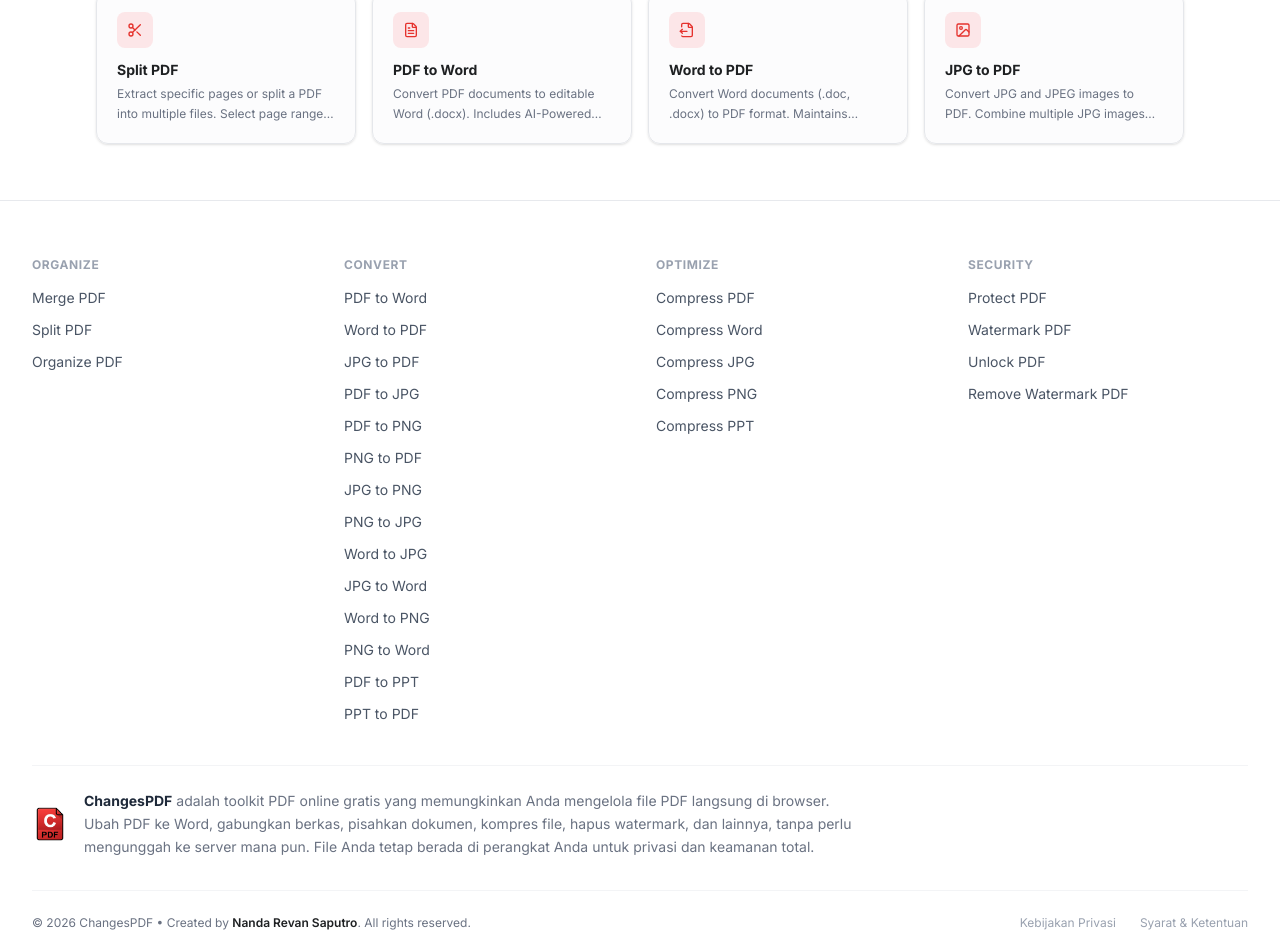
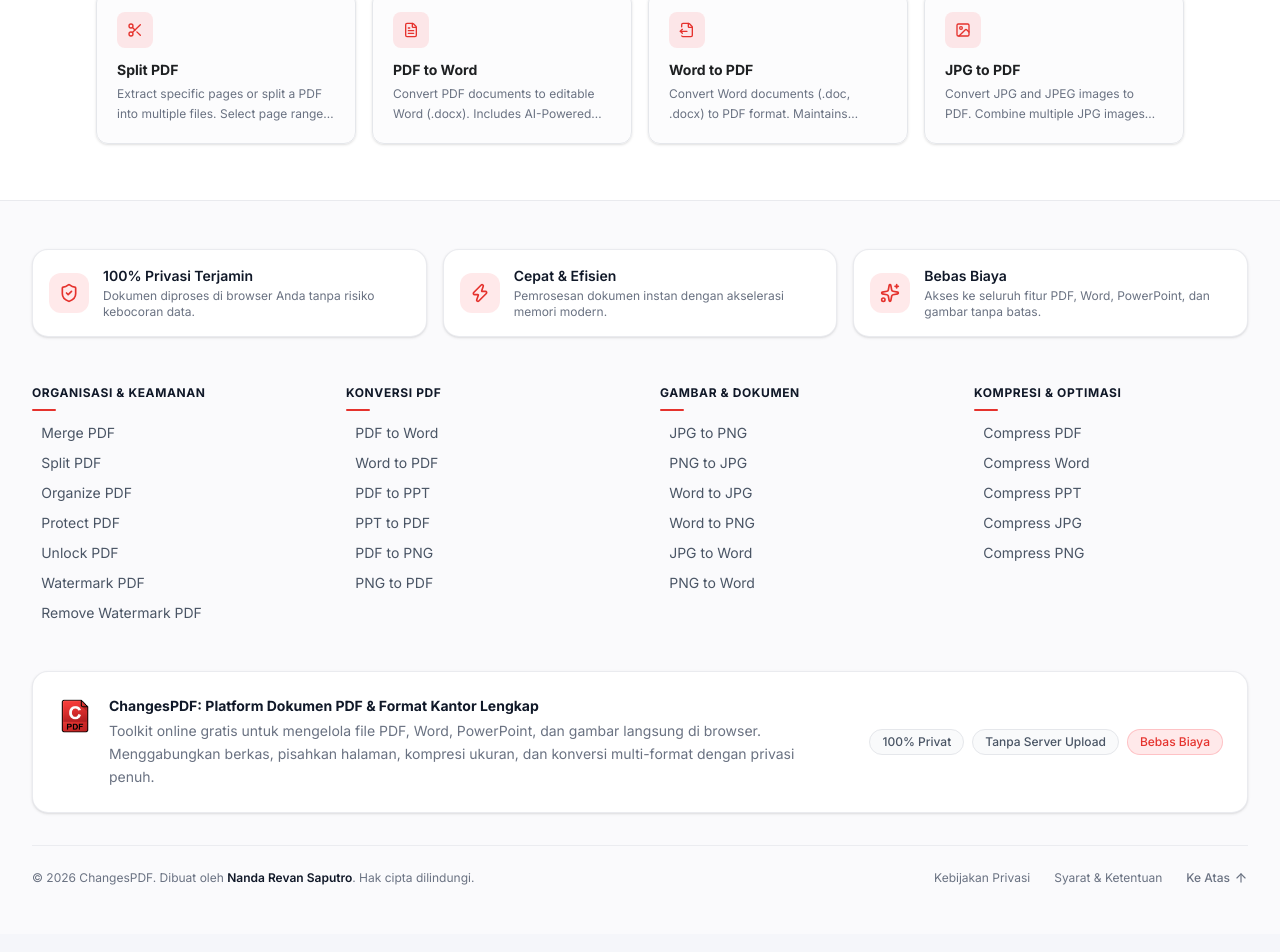
Before and after one commit to nandarevan/ChangesPDF, a Next.js app: page /merge-pdf in a window 1280 px wide. Shown: the part 1859-2811 px from the top of the page. Built offline with nearby package versions, Linux system fonts and the light colour scheme.

Commit message:
style: redesign footer with balanced tool columns, trust cards, and polished light/dark theme aesthetics

```diff
--- a/src/components/layout/Footer.tsx
+++ b/src/components/layout/Footer.tsx
@@ -1,77 +1,219 @@
+'use client';
+
 import Link from 'next/link';
 import Image from 'next/image';
-import { tools, categoryLabels, type ToolData } from '@/lib/tools-data';
+import { ShieldCheck, Zap, Sparkles, ArrowUp } from 'lucide-react';
+import { tools } from '@/lib/tools-data';
 
 export default function Footer() {
-  const grouped = tools.reduce(
-    (acc, tool) => {
-      if (!acc[tool.category]) acc[tool.category] = [];
-      acc[tool.category].push(tool);
-      return acc;
+  const getTool = (id: string) => tools.find((t) => t.id === id);
+
+  const columns = [
+    {
+      title: 'Organisasi & Keamanan',
+      toolIds: [
+        'merge-pdf',
+        'split-pdf',
+        'organize-pdf',
+        'protect-pdf',
+        'unlock-pdf',
+        'watermark-pdf',
+        'remove-watermark',
+      ],
     },
-    {} as Record<string, ToolData[]>
-  );
+    {
+      title: 'Konversi PDF',
+      toolIds: [
+        'pdf-to-word',
+        'word-to-pdf',
+        'pdf-to-ppt',
+        'ppt-to-pdf',
+        'pdf-to-jpg',
+        'jpg-to-pdf',
+        'pdf-to-png',
+        'png-to-pdf',
+      ],
+    },
+    {
+      title: 'Gambar & Dokumen',
+      toolIds: [
+        'jpg-to-png',
+        'png-to-jpg',
+        'word-to-jpg',
+        'word-to-png',
+        'jpg-to-word',
+        'png-to-word',
+      ],
+    },
+    {
+      title: 'Kompresi & Optimasi',
+      toolIds: [
+        'compress-pdf',
+        'compress-word',
+        'compress-ppt',
+        'compress-jpg',
+        'compress-png',
+      ],
+    },
+  ];
+
+  const scrollToTop = () => {
+    if (typeof window !== 'undefined') {
+      window.scrollTo({ top: 0, behavior: 'smooth' });
+    }
+  };
 
   return (
-    <footer className="border-t border-gray-200/90 dark:border-[#2c2e35] bg-white dark:bg-[#121316] transition-colors duration-200">
-      <div className="mx-auto max-w-7xl px-4 py-14 sm:px-6 lg:px-8">
-        {/* Tool Links Grid */}
-        <div className="grid grid-cols-2 md:grid-cols-4 gap-8 mb-10">
-          {(Object.keys(grouped) as ToolData['category'][]).map((category) => (
-            <div key={category}>
-              <h3 className="text-xs font-bold uppercase tracking-wider text-gray-400 dark:text-gray-500 mb-3">
-                {categoryLabels[category]}
+    <footer className="border-t border-gray-200/80 dark:border-[#22252c] bg-[#fafafc] dark:bg-[#0e0f13] transition-colors duration-200">
+      <div className="mx-auto max-w-7xl px-4 py-12 sm:px-6 lg:px-8">
+        {/* Value Proposition Badges */}
+        <div className="grid grid-cols-1 md:grid-cols-3 gap-4 mb-12">
+          <div className="flex items-center gap-3.5 p-4 rounded-2xl border border-gray-200/80 dark:border-white/[0.06] bg-white dark:bg-white/[0.02] shadow-sm dark:shadow-none">
+            <div className="flex h-10 w-10 shrink-0 items-center justify-center rounded-xl bg-red-500/10 text-[#e5322d]">
+              <ShieldCheck className="h-5 w-5" />
+            </div>
+            <div>
+              <h4 className="text-sm font-semibold text-gray-900 dark:text-white">
+                100% Privasi Terjamin
+              </h4>
+              <p className="text-xs text-gray-500 dark:text-gray-400 mt-0.5">
+                Dokumen diproses di browser Anda tanpa risiko kebocoran data.
+              </p>
+            </div>
+          </div>
+
+          <div className="flex items-center gap-3.5 p-4 rounded-2xl border border-gray-200/80 dark:border-white/[0.06] bg-white dark:bg-white/[0.02] shadow-sm dark:shadow-none">
+            <div className="flex h-10 w-10 shrink-0 items-center justify-center rounded-xl bg-red-500/10 text-[#e5322d]">
+              <Zap className="h-5 w-5" />
+            </div>
+            <div>
+              <h4 className="text-sm font-semibold text-gray-900 dark:text-white">
+                Cepat &amp; Efisien
+              </h4>
+              <p className="text-xs text-gray-500 dark:text-gray-400 mt-0.5">
+                Pemrosesan dokumen instan dengan akselerasi memori modern.
+              </p>
+            </div>
+          </div>
+
+          <div className="flex items-center gap-3.5 p-4 rounded-2xl border border-gray-200/80 dark:border-white/[0.06] bg-white dark:bg-white/[0.02] shadow-sm dark:shadow-none">
+            <div className="flex h-10 w-10 shrink-0 items-center justify-center rounded-xl bg-red-500/10 text-[#e5322d]">
+              <Sparkles className="h-5 w-5" />
+            </div>
+            <div>
+              <h4 className="text-sm font-semibold text-gray-900 dark:text-white">
+                Bebas Biaya
+              </h4>
+              <p className="text-xs text-gray-500 dark:text-gray-400 mt-0.5">
+                Akses ke seluruh fitur PDF, Word, PowerPoint, dan gambar tanpa batas.
+              </p>
+            </div>
+          </div>
+        </div>
+
+        {/* Balanced Tool Columns */}
+        <div className="grid grid-cols-2 lg:grid-cols-4 gap-8 lg:gap-10 mb-12">
+          {columns.map((col, idx) => (
+            <div key={idx} className="flex flex-col">
+              <div className="mb-3">
+                <h3 className="text-xs font-bold uppercase tracking-wider text-gray-900 dark:text-white">
+                  {col.title}
                 </h3>
-              <ul className="space-y-2">
-                {grouped[category].map((tool) => (
+                <div className="w-6 h-0.5 bg-[#e5322d] rounded-full mt-2" />
+              </div>
+              <ul className="space-y-2.5">
+                {col.toolIds.map((id) => {
+                  const tool = getTool(id);
+                  if (!tool) return null;
+                  return (
                     <li key={tool.id}>
                       <Link
                         href={`/${tool.slug}`}
-                      className="text-xs sm:text-sm text-gray-600 dark:text-gray-400 hover:text-[#e5322d] dark:hover:text-[#f2443f] transition-colors"
+                        className="group flex items-center text-xs sm:text-sm text-gray-600 dark:text-gray-400 hover:text-[#e5322d] dark:hover:text-[#f2443f] transition-colors"
                       >
+                        <span className="opacity-0 -translate-x-1.5 group-hover:opacity-100 group-hover:translate-x-0 transition-all text-[#e5322d] mr-1 text-xs font-bold">
+                          ›
+                        </span>
+                        <span className="transition-transform group-hover:translate-x-0.5">
                           {tool.title}
+                        </span>
                       </Link>
                     </li>
-                ))}
+                  );
+                })}
               </ul>
             </div>
           ))}
         </div>
 
-        {/* SEO Content & Logo */}
-        <div className="border-t border-gray-100 dark:border-[#2c2e35] pt-6 mb-8 flex flex-col sm:flex-row items-start sm:items-center gap-4">
-          <Link href="/" className="flex items-center gap-2 shrink-0">
+        {/* Brand & SEO Context Card */}
+        <div className="rounded-2xl border border-gray-200/80 dark:border-white/[0.06] bg-white dark:bg-white/[0.02] p-6 mb-8 shadow-sm dark:shadow-none">
+          <div className="flex flex-col md:flex-row items-start md:items-center justify-between gap-6">
+            <div className="flex items-start gap-4 max-w-3xl">
+              <Link href="/" className="shrink-0 mt-0.5">
                 <Image
                   src="/logo.png"
                   alt="ChangesPDF Logo"
-              width={36}
-              height={36}
+                  width={38}
+                  height={38}
                   className="h-9 w-9 object-contain"
                 />
               </Link>
-          <p className="text-xs sm:text-sm text-gray-500 dark:text-gray-400 leading-relaxed max-w-3xl">
-            <strong className="text-gray-800 dark:text-gray-200">ChangesPDF</strong> adalah toolkit PDF online gratis yang memungkinkan Anda mengelola file PDF langsung di browser. Ubah PDF ke Word, gabungkan berkas, pisahkan dokumen, kompres file, hapus watermark, dan lainnya, tanpa perlu mengunggah ke server mana pun. File Anda tetap berada di perangkat Anda untuk privasi dan keamanan total.
+              <div className="space-y-1">
+                <h4 className="text-sm font-bold text-gray-900 dark:text-white">
+                  ChangesPDF: Platform Dokumen PDF &amp; Format Kantor Lengkap
+                </h4>
+                <p className="text-xs sm:text-sm text-gray-500 dark:text-gray-400 leading-relaxed">
+                  Toolkit online gratis untuk mengelola file PDF, Word, PowerPoint, dan gambar langsung di browser. Menggabungkan berkas, pisahkan halaman, kompresi ukuran, dan konversi multi-format dengan privasi penuh.
                 </p>
+              </div>
+            </div>
+
+            <div className="flex flex-wrap items-center gap-2 shrink-0">
+              <span className="px-3 py-1 rounded-full text-xs font-medium border border-gray-200 dark:border-white/[0.08] bg-gray-50 dark:bg-white/[0.04] text-gray-600 dark:text-gray-300">
+                100% Privat
+              </span>
+              <span className="px-3 py-1 rounded-full text-xs font-medium border border-gray-200 dark:border-white/[0.08] bg-gray-50 dark:bg-white/[0.04] text-gray-600 dark:text-gray-300">
+                Tanpa Server Upload
+              </span>
+              <span className="px-3 py-1 rounded-full text-xs font-medium border border-red-500/20 bg-red-500/10 text-[#e5322d]">
+                Bebas Biaya
+              </span>
+            </div>
+          </div>
         </div>
 
         {/* Bottom Bar */}
-        <div className="flex flex-col sm:flex-row items-center justify-between gap-4 border-t border-gray-100 dark:border-[#2c2e35] pt-6">
-          <p className="text-xs text-gray-500 dark:text-gray-400">
-            © 2026 ChangesPDF • Created by <span className="text-[#1e2022] dark:text-white font-semibold">Nanda Revan Saputro</span>. All rights reserved.
+        <div className="flex flex-col sm:flex-row items-center justify-between gap-4 pt-6 border-t border-gray-200/70 dark:border-white/[0.06]">
+          <p className="text-xs text-gray-500 dark:text-gray-400 text-center sm:text-left">
+            © 2026 ChangesPDF. Dibuat oleh{' '}
+            <span className="text-gray-900 dark:text-white font-semibold">
+              Nanda Revan Saputro
+            </span>
+            . Hak cipta dilindungi.
           </p>
-          <div className="flex items-center gap-6">
+          <div className="flex items-center gap-5 sm:gap-6">
             <Link
               href="/"
-              className="text-xs text-gray-400 hover:text-[#e5322d] transition-colors"
+              className="text-xs text-gray-500 dark:text-gray-400 hover:text-[#e5322d] dark:hover:text-[#f2443f] transition-colors"
             >
               Kebijakan Privasi
             </Link>
             <Link
               href="/"
-              className="text-xs text-gray-400 hover:text-[#e5322d] transition-colors"
+              className="text-xs text-gray-500 dark:text-gray-400 hover:text-[#e5322d] dark:hover:text-[#f2443f] transition-colors"
             >
               Syarat &amp; Ketentuan
             </Link>
+            <button
+              type="button"
+              onClick={scrollToTop}
+              className="flex items-center gap-1 text-xs font-medium text-gray-500 dark:text-gray-400 hover:text-[#e5322d] dark:hover:text-[#f2443f] transition-colors"
+              aria-label="Kembali ke atas"
+            >
+              <span>Ke Atas</span>
+              <ArrowUp className="h-3.5 w-3.5" />
+            </button>
           </div>
         </div>
       </div>
```
Lines whose indentation alone changed are shown as unchanged.
